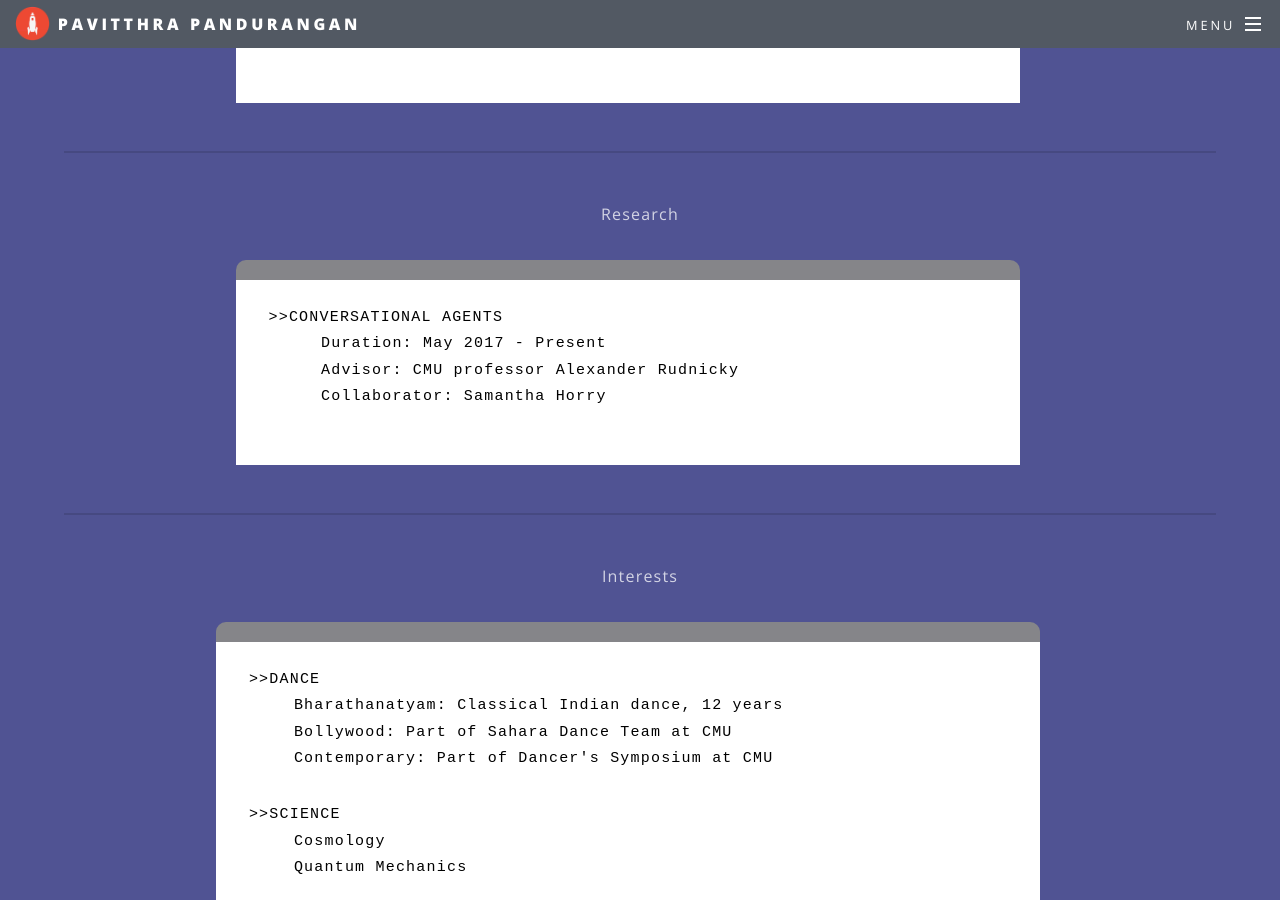
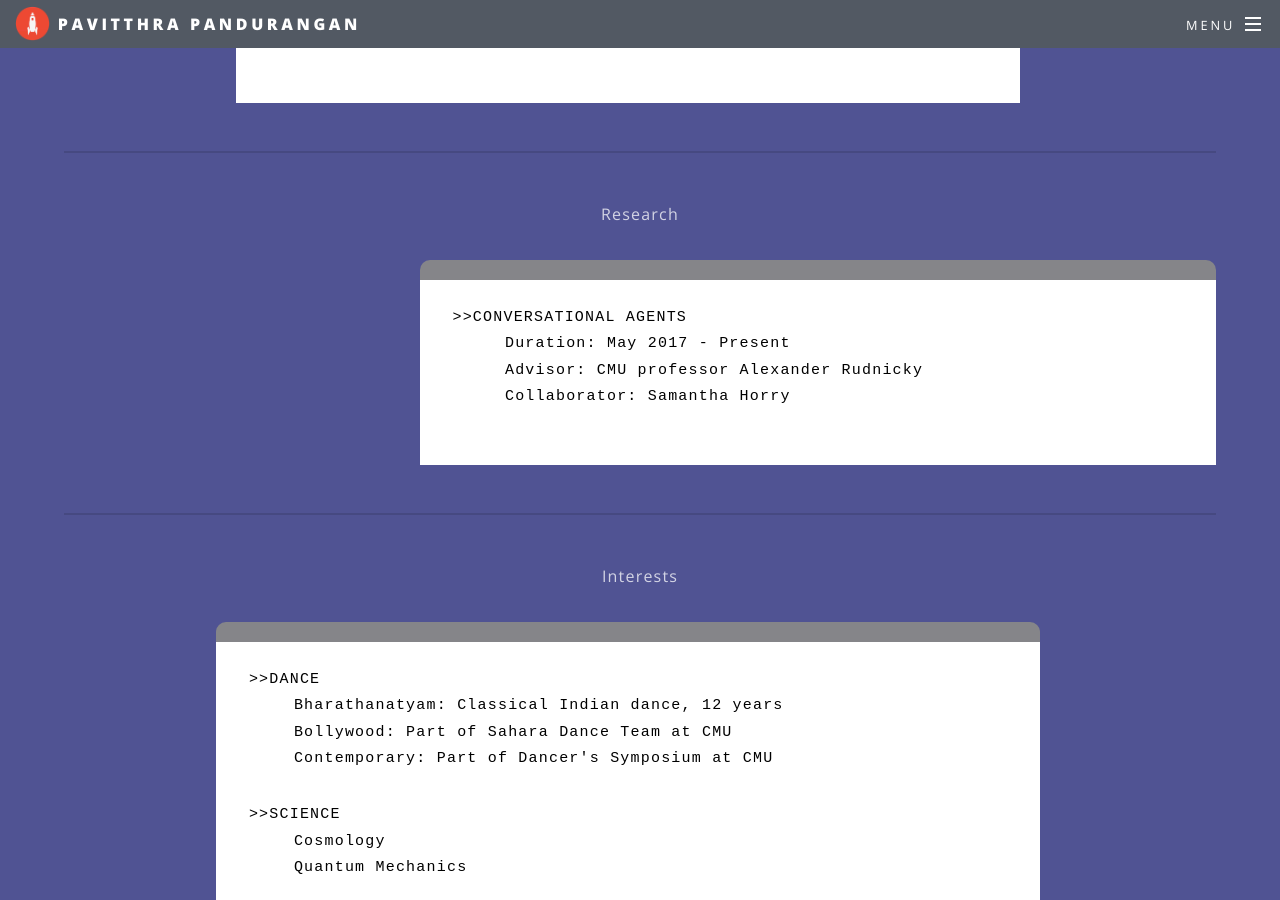
Before and after one commit to pavitthrap/pavitthrap.github.io, a Jekyll site: the page built from index.html, in a window 1280 px wide and 900 px high, scrolled down 2927 px. Built offline with Jekyll 4.4.1, drawn with Linux system fonts in a browser that asks for light colours; some web fonts are replaced.

Commit message:
console + spacing + flex

```diff
--- a/index.html
+++ b/index.html
@@ -109,7 +109,7 @@ layout: landing
 										</div>
 										<hr />
 										<p>Research</p>
-										<div class="row">
+										<div class="row flexer">
 											<div class="2u sides"> </div>
 											<div class="8u 12u$(xsmall) console">
 												<ul class="codecons">
```
